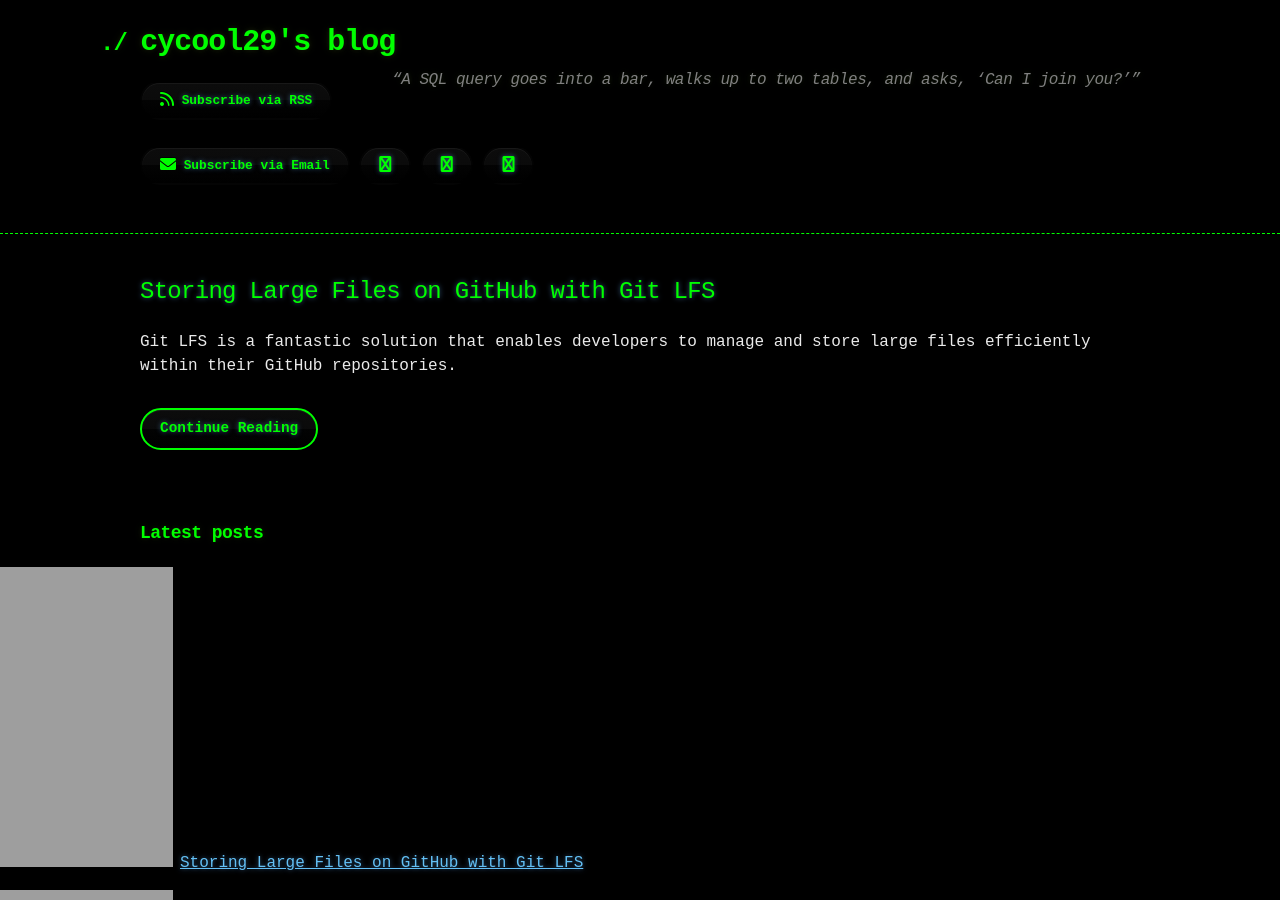
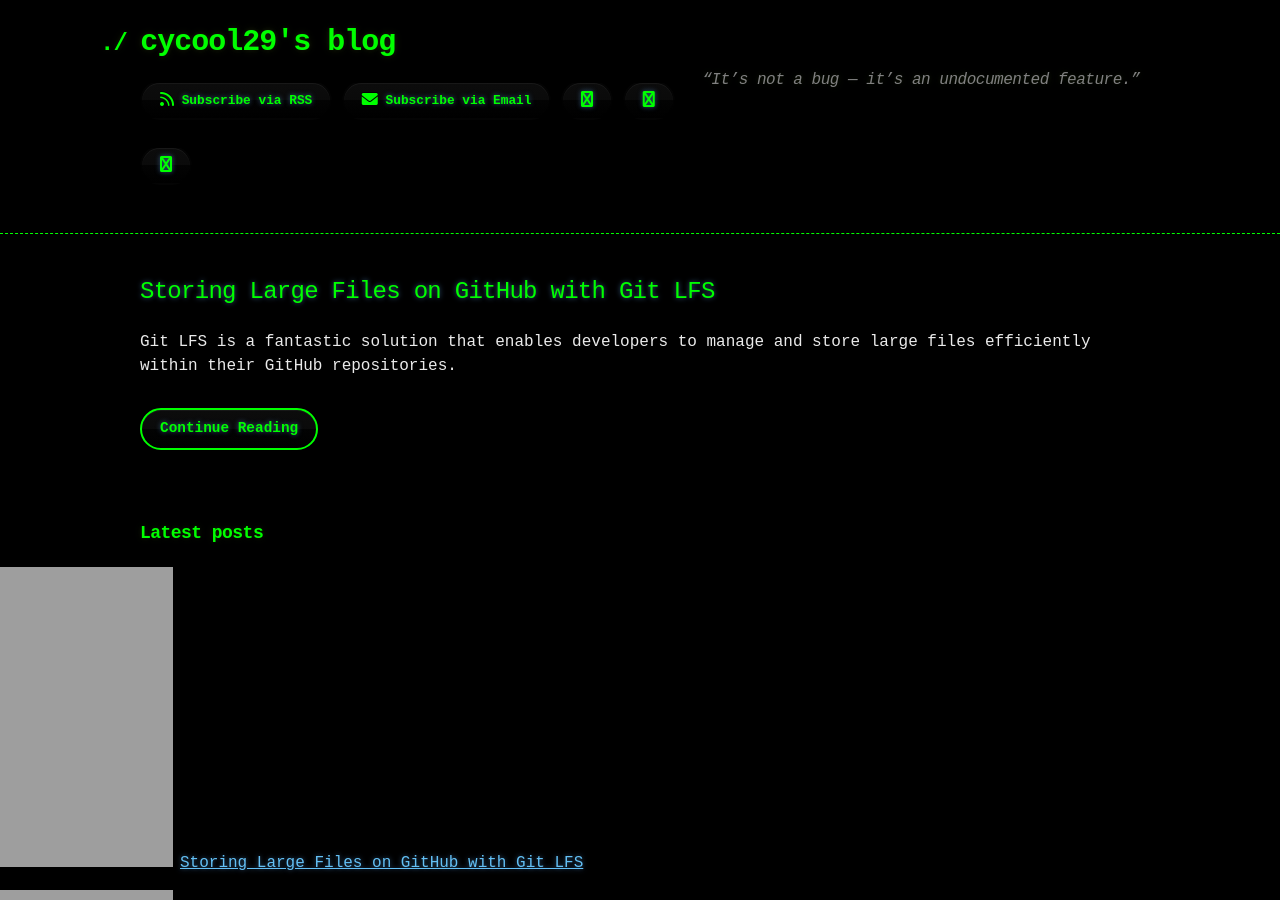
Before and after one commit to cycool29/cycool29.github.io, a Jekyll site: the page built from index.md, in a window 1280 px wide and 900 px high. Built offline with Jekyll 4.4.1, drawn with Linux system fonts in a browser that asks for light colours; a style sheet for code colours, icons or effects is not loaded.

Commit message:
Update quotes

```diff
--- a/_config.yml
+++ b/_config.yml
@@ -1,5 +1,5 @@
 title: cycool29's blog
-description: "“A SQL query goes into a bar, walks up to two tables, and asks, ‘Can I join you?’” "
+description: "“It’s not a bug — it’s an undocumented feature.” "
 bio: A high school student. Intermediate in Python, Git, Bash. Learning JavaScript. He/Him. "
 author: cycool29
 url: https://cycool29.github.io
```
